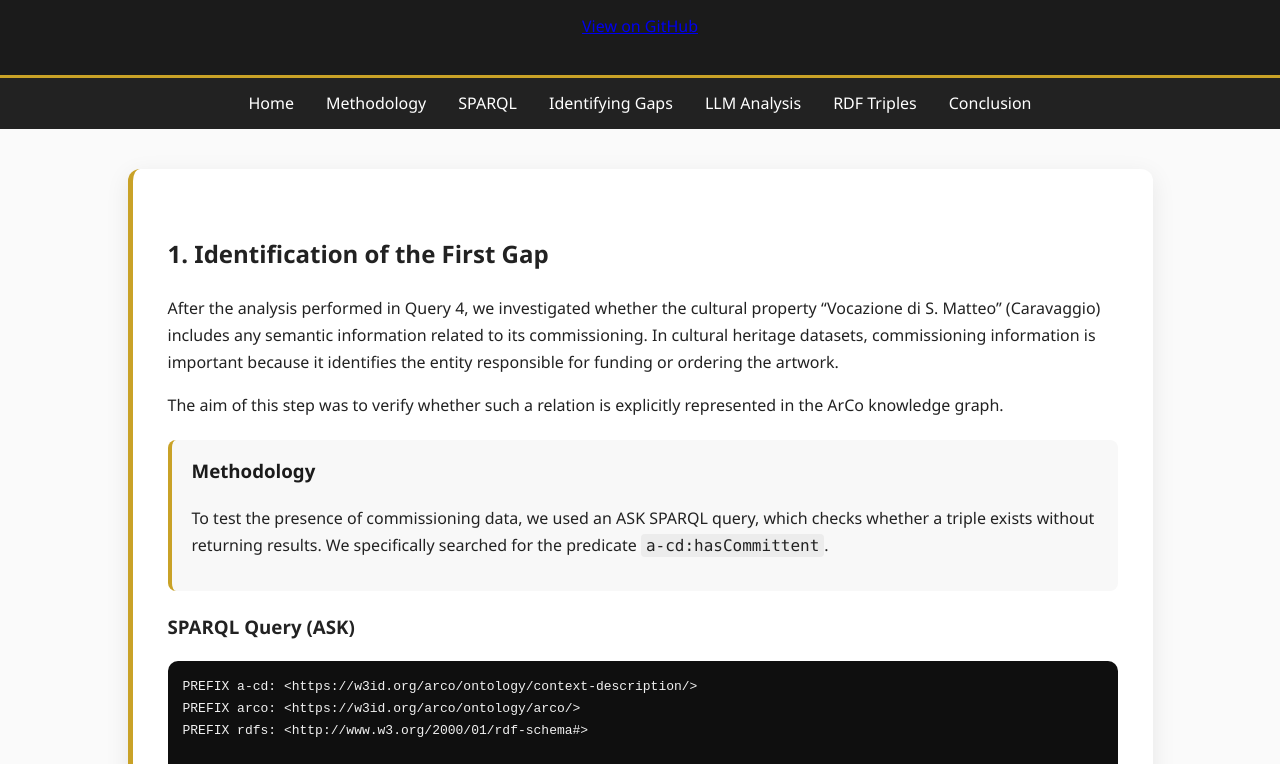
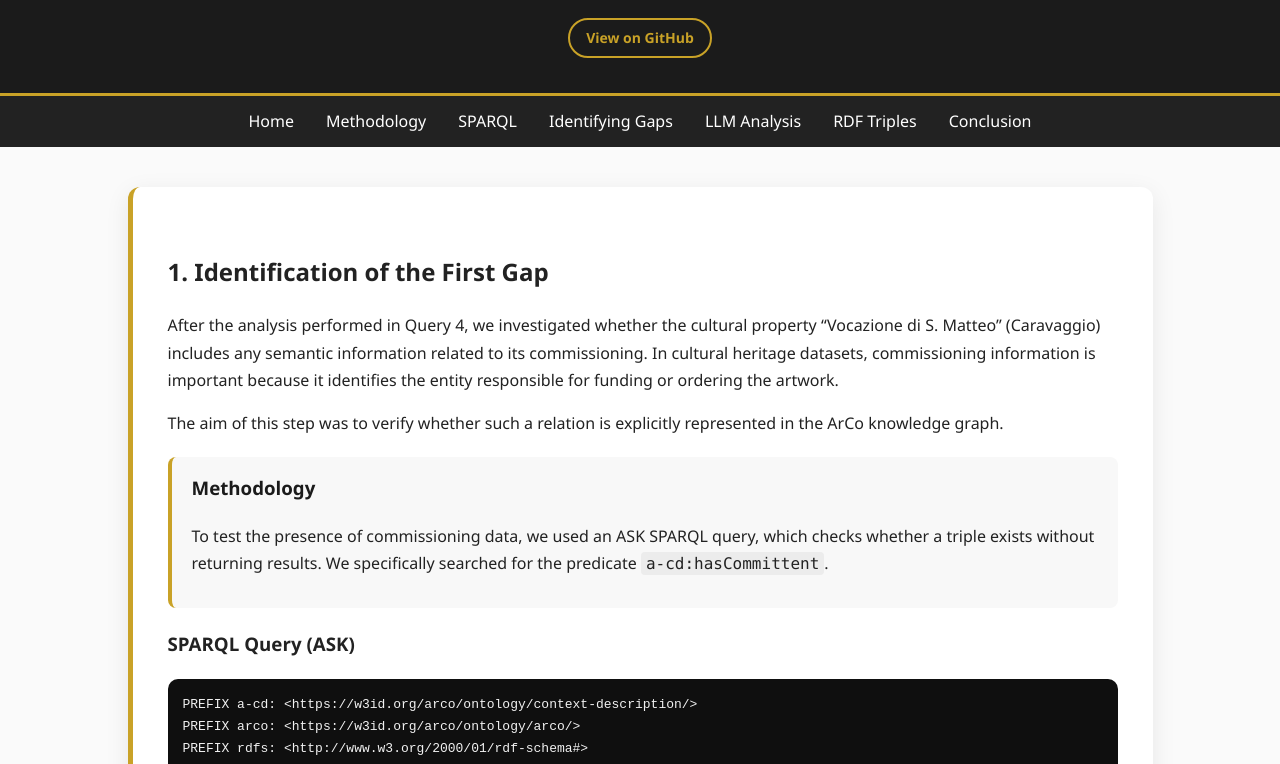
Before and after one commit to ParvanaGurbanova/Caravaggio-project, a plain HTML site: page gaps.html in a window 1280 px wide. Shown: the part 119-883 px from the top of the page. Drawn offline with Linux system fonts and the light colour scheme.

Commit message:
Update gaps.html

```diff
--- a/gaps.html
+++ b/gaps.html
@@ -31,6 +31,24 @@ header p{
     color:#ccc;
 }
 
+.github-btn {
+    display: inline-block;
+    background: transparent;
+    color: #c9a227;
+    border: 2px solid #c9a227;
+    padding: 6px 16px;
+    font-size: 14px;
+    font-weight: 600;
+    text-decoration: none;
+    border-radius: 20px;
+    transition: 0.3s ease;
+    margin-top: 5px;
+}
+
+.github-btn:hover {
+    background: #c9a227;
+    color: #111;
+}
 nav{
     background:#222;
     display:flex;
```
